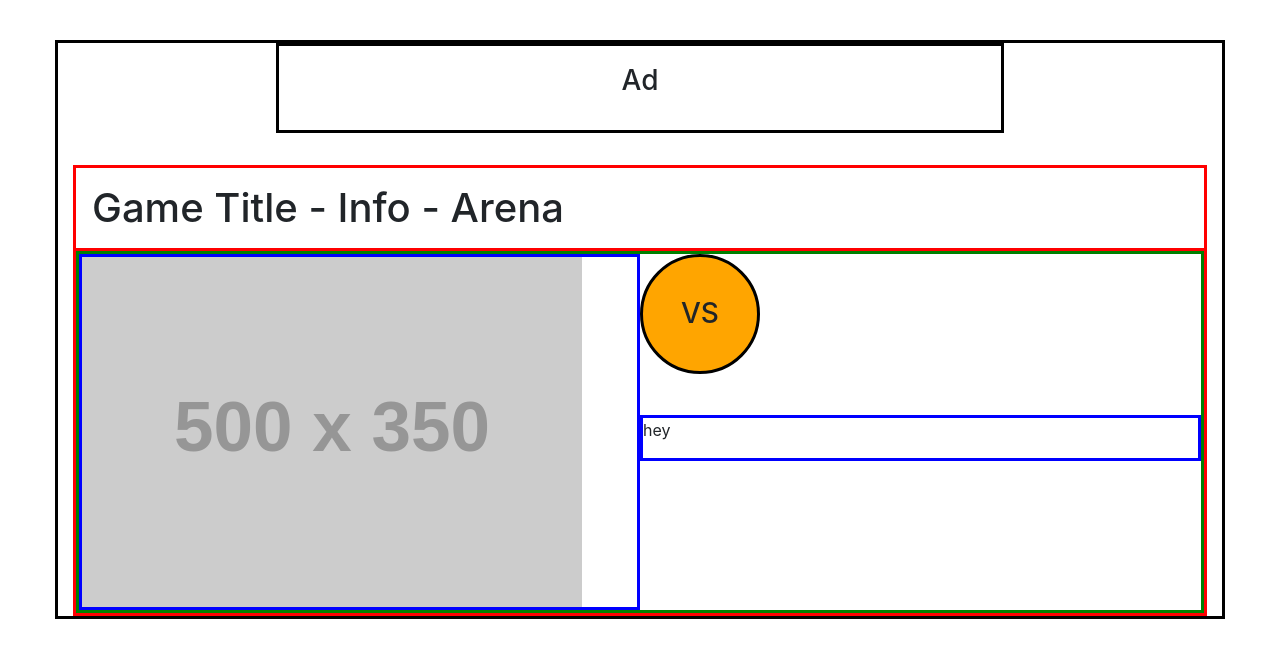
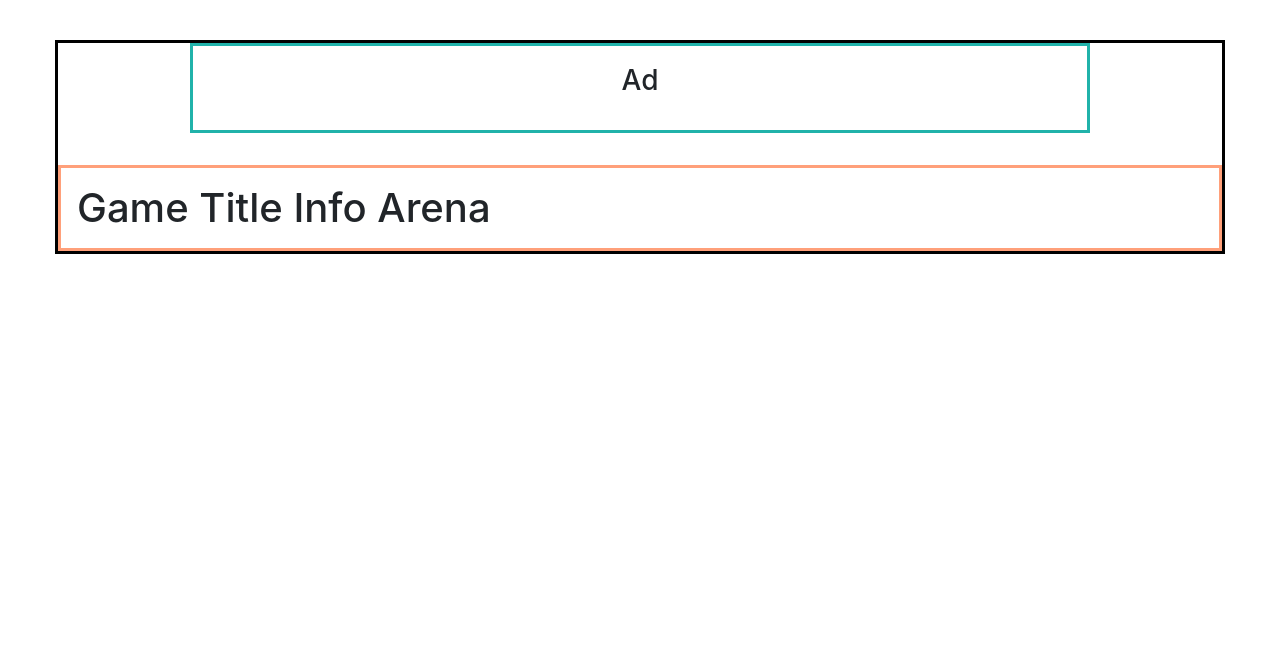
Before and after one commit to wymerkd/trailblazers-game-score, a React (Create React App) app: page / in a window 1280 px wide. Shown: the top 658 px of the page. Built offline with nearby package versions, Linux system fonts and the light colour scheme.

Commit message:
refactor existing headers and remove gamescore body to improve layout

```diff
--- a/src/App.css
+++ b/src/App.css
@@ -2,16 +2,14 @@
   margin-top: 40px;
   margin-right: auto;
   margin-left: auto;
-  padding-left: 15px;
-  padding-right: 15px;
   border: solid black;
   max-width: 1170px;
 }
 
 .adContainer {
-  width: 728px;
+  width: 900px;
   height: 90px;
-  border: solid black;
+  border: solid lightseagreen;
   margin: auto;
 }
 
@@ -21,22 +19,73 @@
 }
 
 .scoreContainer {
-  border: solid red;
-  margin: 2em auto 0px auto;
+  border: solid lightsalmon;
+  margin-top: 2em;
+  display: flex;
+  flex-direction: column;
+  flex-basis: auto;
+  width: 100%;
 }
 
-.scoreContainer h1 {
+.gameHeader {
+  padding: 1em 0 .5em 1em;
+  display: flex;
+  flex-direction: column;
+  justify-content: center;
+}
+
+/* .scoreContainer h2 {
   border-bottom: solid red;
   padding: .4em;
-  margin-bottom: 0;
+  margin-bott
+.squareOne {
+  border: solid skyblue;
+  height: 350px;
+  margin-right: 10px;
 }
 
-.teamContainer {
-  border: solid green;
-  margin: auto;
+.squareTwo {
+  border: solid teal;
+  height: 350px;
+  margin-left: 10px;
+  position: relative;
 }
 
-.displayedTeam {
+.scoreboxCard {
+  border: solid brown;
+  width: 100px;
+  height: 60px;
+  display: inline;
+  float: right;
+}
+
+.row {
+  position: relative;
+}
+
+.col-6 {
+  padding: 0;
+  text-align: center;
+}
+
+.col-2 {
+  padding: 0;
+  text-align: center;
+  position: absolute;
+  background-color: khaki;
+  z-index: 1;
+  top: 130px;
+  left: 470px;
+}
+
+.versusCircle {
+  position: absolute;
+  text-align: center;
+  z-index: 1;
+  top: 50%;
+}  */
+
+/* .displayedTeam {
   width: 50%;
   height: auto;
   border: solid blue;
@@ -46,12 +95,13 @@
 .versusCircle {
   border: solid black;
   border-radius: 50%;
-  width: 120px;
-  height: 120px;
+  width: 145px;
+  height: 145px;
   display: inline-block;
   position: absolute;
-  /* z-index: 1; */
-  /* top: 35%; */
+  z-index: 1;
+  top: 30%;
+  left: 4%;
   background-color: orange;
 }
 
@@ -76,4 +126,4 @@
   .container {
     width: 750px;
   }
-}
+} */
--- a/src/App.js
+++ b/src/App.js
@@ -4,28 +4,16 @@ import './App.css';
 
 function App() {
   return (
-    <div className="App">
-      <div className="mainContainer">
-        <div className="adContainer">
-          <h3>Ad</h3>
+    <div className="mainContainer">
+      <div className="adContainer">
+        <h3>Ad</h3>
+      </div>
+      <div className="col-xs-12 scoreContainer">
+        <div className="col-xs-12 gameHeader">
+          <h1>Game Title Info Arena</h1>
         </div>
-        <div className="scoreContainer">
-          <div>
-            <h1>Game Title  - Info - Arena</h1>
-          </div>
-          <div className="teamContainer">
-            <div className="displayedTeam">
-              <img src="https://via.placeholder.com/500x350" alt="team logo"/>
-            </div>
-            <div className="versusCircle">
-              <h3>VS</h3>
-            </div>
-            <div className="displayedTeam">
-              {/* <img src="https://via.placeholder.com/500x350" alt="team logo"/> */}
-              <p>hey</p>
-            </div>
-          </div>
-        </div>
+
+
       </div>
     </div>
   );
```
Also changed, not shown: 1 other file (tests, documents, lock files or other folders).
